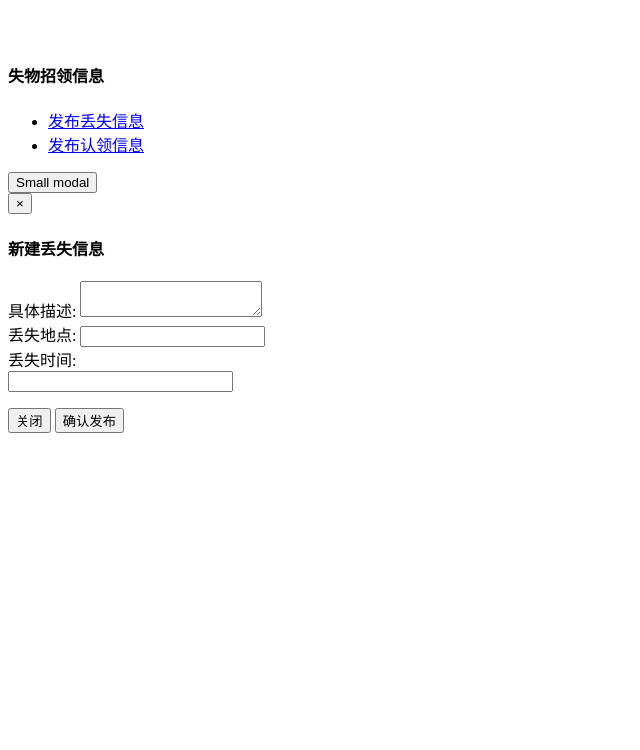
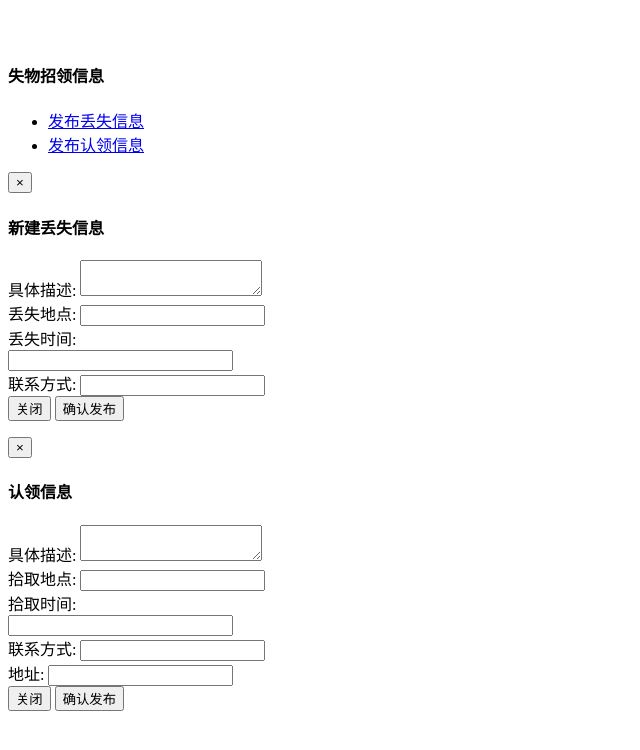
Before and after one commit to yunlxyz/BBS, a CodeIgniter app: the page made by application/views/user/discuss/lost_found.php in a window 1280 px wide. Shown: the top 750 px of the page, without its empty margins (0-640 px from the left). Run offline with CodeIgniter, Linux system fonts and the light colour scheme; data that the repository does not hold is empty.

Commit message:
失物招领页面开发

```diff
--- a/application/controllers/User/Question.php
+++ b/application/controllers/User/Question.php
@@ -107,7 +107,7 @@ class Question extends CI_Controller{
     $question_= $this->input->post('question_type');
     $question_type = 1;
     $questioner = 'lvyun';
-    $question_time = date('Y-m-d H:m:s' , time());
+    $question_time = date('Y-m-d H:i:s' , time());
     $result = $this->Wrk_question->add_question_piblish($question_title , $question_decs , (int)$question_type , $question_time , $questioner);
     $data['code'] = '10000';
     $data['message'] = 'OK';
--- a/application/views/user/discuss/lost_found.php
+++ b/application/views/user/discuss/lost_found.php
@@ -43,54 +43,96 @@
       </div>
       <div class="col-md-3">
         <ul class="list-group side-nav-group">
-          <li class="list-group-item"><span class="glyphicon glyphicon-list-alt"></span><a href="#" data-toggle="modal" data-target=".bs-example-modal-sm">发布丢失信息</a></li>
-          <li class="list-group-item"><span class="glyphicon glyphicon-th-large"></span><a href="#">发布认领信息</a></li>
-          <!-- <li class="list-group-item"><span class="glyphicon glyphicon-star-empty"></span><a href="#">我的收藏</a></li> -->
-          <!-- <li class="list-group-item"><span class="glyphicon glyphicon-heart"></span><a href="#">我关注的问题</a></li> -->
+          <li class="list-group-item"><span class="glyphicon glyphicon-list-alt"></span><a href="javascript:void(0);" data-toggle="modal" data-target="#lost-goods-model">发布丢失信息</a></li>
+          <li class="list-group-item"><span class="glyphicon glyphicon-th-large"></span><a href="javascript:void(0);" data-toggle="modal" data-target="#found-goods-model">发布认领信息</a></li>
         </ul>
-
-        <button type="button" class="btn btn-primary" data-toggle="modal" data-target=".bs-example-modal-sm">Small modal</button>
-
-        <div class="modal fade bs-example-modal-sm" tabindex="-1" role="dialog" aria-labelledby="mySmallModalLabel">
+        <div class="modal fade bs-example-modal-sm" id="lost-goods-model" tabindex="-1" role="dialog" aria-labelledby="mySmallModalLabel">
           <div class="modal-dialog modal-sm">
             <div class="modal-content">
+              <form id="lost-form">
                 <div class="modal-header">
                   <button type="button" class="close" data-dismiss="modal" aria-label="Close"><span aria-hidden="true">&times;</span></button>
                   <h4 class="modal-title" id="exampleModalLabel">新建丢失信息</h4>
                 </div>
                 <div class="modal-body">
-                <form>
                   <div class="form-group">
                     <label for="recipient-name" class="control-label">具体描述:</label>
-                    <textarea class="form-control" id="lost-goods" rows＝"10"></textarea>
+                    <textarea class="form-control" name="lost-goods" rows＝"10"></textarea>
                   </div>
                   <div class="form-group">
                     <label for="message-text" class="control-label">丢失地点:</label>
-                    <input type="text" class="form-control" id="recipient-name">
+                    <input type="text" class="form-control" name="lost-address">
                   </div>
                   <div class="form-group">
                     <label for="message-text" class="control-label">丢失时间:</label>
                     <div class="input-append date form_datetime" data-date="">
-                      <input class="form-control" size="25" type="text" value="">
+                      <input type="text" class="form-control" name="lost-time" size="25">
                       <span class="add-on"><i class="icon-remove"></i></span>
                       <span class="add-on"><i class="icon-th"></i></span>
                     </div>
                   </div>
-                </form>
+                  <div class="form-group">
+                    <label for="message-text" class="control-label">联系方式:</label>
+                    <input type="text" class="form-control" name="contact">
+                  </div>
                 </div>
                 <div class="modal-footer">
-                <button type="button" class="btn btn-default" data-dismiss="modal">关闭</button>
-                <button type="button" class="btn btn-primary">确认发布</button>
+                  <button class="btn btn-default" type="button"  data-dismiss="modal">关闭</button>
+                  <button class="btn btn-primary" type="submit">确认发布</button>
                 </div>
+              </form>
             </div>
           </div>
         </div>
 
+        <div class="modal fade bs-example-modal-sm" id="found-goods-model" tabindex="-1" role="dialog" aria-labelledby="mySmallModalLabel">
+          <div class="modal-dialog modal-sm">
+            <div class="modal-content">
+              <form id="lost-form">
+                <div class="modal-header">
+                  <button type="button" class="close" data-dismiss="modal" aria-label="Close"><span aria-hidden="true">&times;</span></button>
+                  <h4 class="modal-title" id="exampleModalLabel">认领信息</h4>
+                </div>
+                <div class="modal-body">
+                  <div class="form-group">
+                    <label for="recipient-name" class="control-label">具体描述:</label>
+                    <textarea class="form-control" name="lost-goods" rows＝"10"></textarea>
+                  </div>
+                  <div class="form-group">
+                    <label for="message-text" class="control-label">拾取地点:</label>
+                    <input type="text" class="form-control" name="lost-address">
+                  </div>
+                  <div class="form-group">
+                    <label for="message-text" class="control-label">拾取时间:</label>
+                    <div class="input-append date form_datetime" data-date="">
+                      <input type="text" class="form-control" name="lost-time" size="25">
+                      <span class="add-on"><i class="icon-remove"></i></span>
+                      <span class="add-on"><i class="icon-th"></i></span>
+                    </div>
+                  </div>
+                  <div class="form-group">
+                    <label for="message-text" class="control-label">联系方式:</label>
+                    <input type="text" class="form-control" name="contact">
+                  </div>
+                  <div class="form-group">
+                    <label for="message-text" class="control-label">地址:</label>
+                    <input type="text" class="form-control" name="contact">
+                  </div>
+                </div>
+                <div class="modal-footer">
+                  <button class="btn btn-default" type="button"  data-dismiss="modal">关闭</button>
+                  <button class="btn btn-primary" type="submit">确认发布</button>
+                </div>
+              </form>
+            </div>
+          </div>
+        </div>
       </div>
     </div>
   </div>
   <div class="col-md-1"></div>
 </div>
+<script src="/BBS/public/bootstrap/js/jquery.form.js"></script>
 <script type="text/javascript">
   $(".form_datetime").datetimepicker({
       format: "yyyy-mm-dd hh:ii",
@@ -100,3 +142,22 @@
       lang:'ch'
   });
 </script>
+<script type="text/javascript">
+$(document).ready(function() {
+  var options = {
+    url: '/BBS/index.php/user/Lost/new_lost_info' ,         // override for form's 'action' attribute
+    type: 'POST',        // 'get' or 'post', override for form's 'method' attribute
+    success: showResponse ,  // post-submit callback
+    // clearForm: true        // clear all form fields after successful submit
+  };
+  $('#lost-form').ajaxForm(options).submit(function (){return false;});
+  function showResponse(data){
+    var json = eval('('+data+')');
+    if (json.code == 10000) {
+      $('#lost-goods-model').modal('hide');
+    }else if (json.code == '10001') {
+      alert("发布失败");
+    }
+  }
+});
+</script>
--- a/application/views/user/login/login.php
+++ b/application/views/user/login/login.php
@@ -55,8 +55,8 @@
         </div><!-- //row -->
     </div> <!-- //container -->
 </body>
-<script src="//cdn.bootcss.com/jquery/1.11.3/jquery.min.js"></script>
-<script src="<?php echo base_url();?>public/js/jquery.form.js"></script>
+<script src="/BBS/public/bootstrap/js/jquery.min.js"></script>
+<script src="/BBS/public/bootstrap/js/jquery.form.js"></script>
 <script>
 $(document).ready(function() {
   var options = {
```
Also changed, not shown: application/controllers/User/Lost.php (+17 -2 lines), application/models/Wrk_lost.php (+7 -0 lines), application/models/Wrk_sports.php (added, +15 -0 lines). Lines whose indentation alone changed are shown as unchanged.
